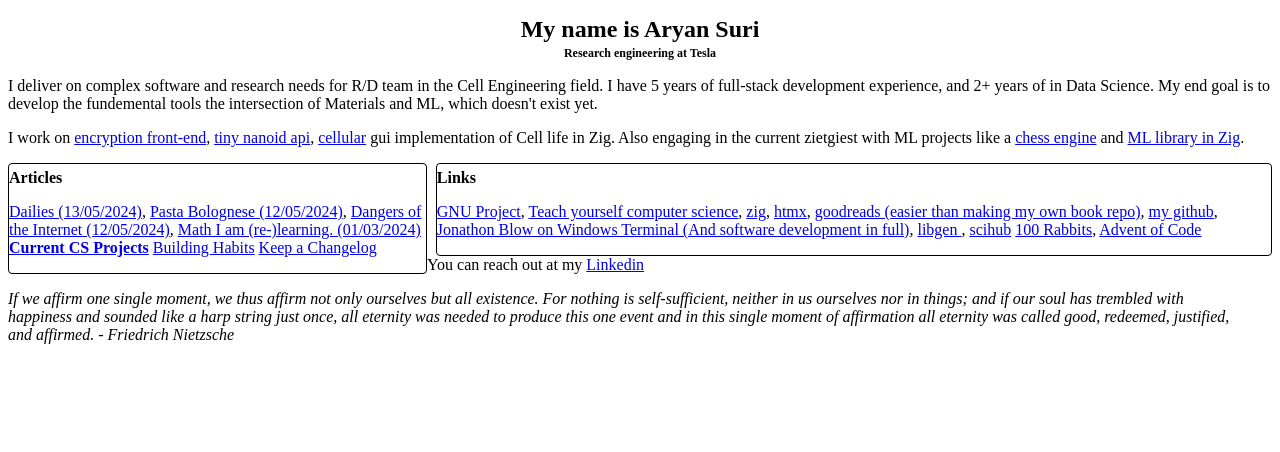
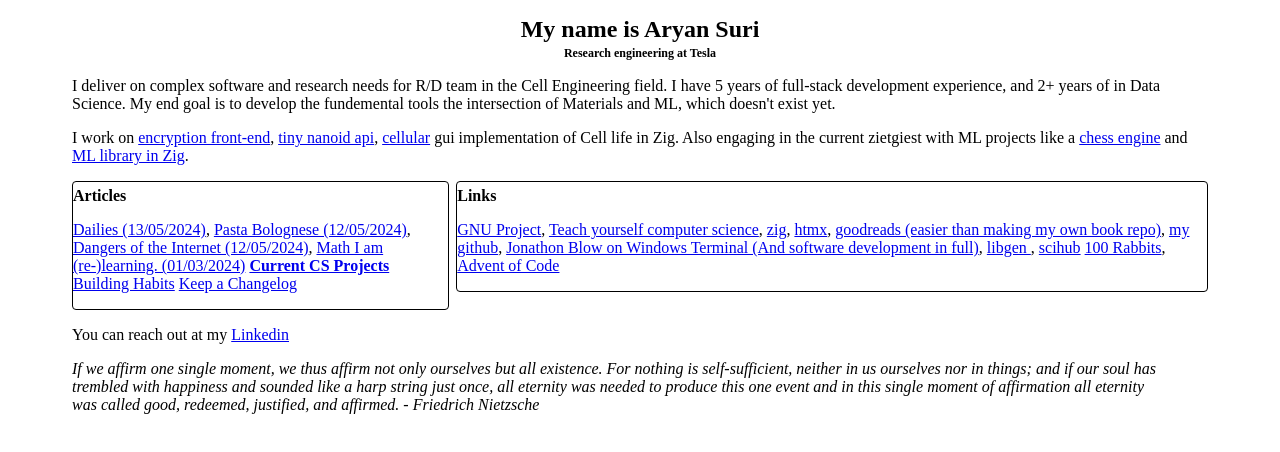
Before and after one commit to aryanrsuri/portfolio, a plain HTML site: page src/index.html in a window 1280 px wide. Drawn offline with Linux system fonts and the light colour scheme.

Commit message:
Added padding to main, and line break under column1/2
Signed-off-by: aryanrsuri <13823329+aryanrsuri@users.noreply.github.com>

```diff
--- a/src/index.html
+++ b/src/index.html
@@ -10,6 +10,8 @@
 </head>
 
 <body>
+	<main style="padding: 0px 5vw 0px 5vw;">
+
 		<div style="text-align:center;">
 			<h1>My name is Aryan Suri</h1>
 			<small>Research engineering at Tesla</small>
@@ -48,7 +50,8 @@
 				<a href="https://teachyourselfcs.com/">Teach yourself computer science</a>,
 				<a href="https://ziglang.org/documentation">zig</a>,
 				<a href="https://htmx.org">htmx</a>,
-			<a href="https://www.goodreads.com/user/show/110835660-aryan">goodreads (easier than making my own book repo)</a>,
+				<a href="https://www.goodreads.com/user/show/110835660-aryan">goodreads (easier than making my own book
+					repo)</a>,
 				<a href="https://www.github.com/aryanrsuri">my github</a>,
 				<a href="https://youtu.be/W5s965qdmyU?si=J2hB5cZmq5wlFygC">Jonathon Blow on Windows Terminal (And software
 					development in full)</a>,
@@ -58,6 +61,7 @@
 				<a href="https://adventofcode.com/">Advent of Code</a>
 			</p>
 		</div>
+		<br style="clear:both">
 		<div style="width: 100%;">
 			<p style=""> You can reach out at my <a href="https://www.linkedin.com/in/aryansuri">Linkedin</a> </p>
 			<blockquote style="margin-left: 0; font-style: oblique;">
@@ -69,6 +73,7 @@
 				- <cite>Friedrich Nietzsche</cite>
 			</blockquote>
 		</div>
+	</main>
 	<style>
 		h1 {
 			font-size: 1.5rem;
```
Lines whose indentation alone changed are shown as unchanged.
